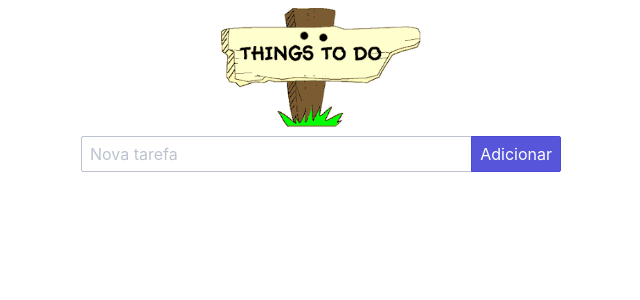
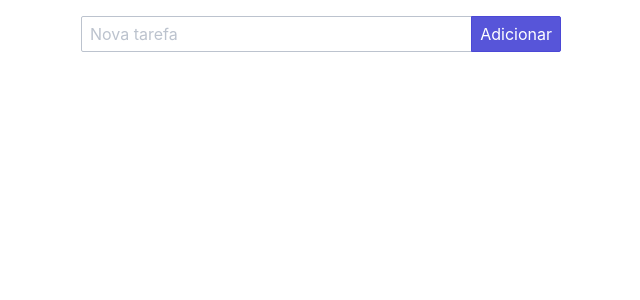
Before and after one commit to lanzath/vue-basic-todo, a Vue app: page /#/ in a window 1280 px wide. Shown: the top 300 px of the page, without its empty margins (319-959 px from the left). Built offline with nearby package versions, Linux system fonts and the light colour scheme.

Commit message:
Removed logo and added to App.vue

```diff
--- a/src/views/Home.vue
+++ b/src/views/Home.vue
@@ -1,8 +1,5 @@
 <template>
   <div class="container grid-xs py-2">
-      <!-- Webpack sets src folder as @ -->
-      <img class="img-responsive img-logo" src="@/assets/todoLogo.png" alt="Logo" />
-
       <!-- Submit and prevent default event -->
       <form @submit.prevent="addTodo(todo)">
         <div class="input-group py-2">
@@ -63,11 +60,6 @@ export default {
 </script>
 
 <style scoped>
-  .img-logo {
-      max-width: 200px;
-      margin: 0 auto;
-    }
-
   .todo-list {
     padding-top: 2rem;
   }
```
